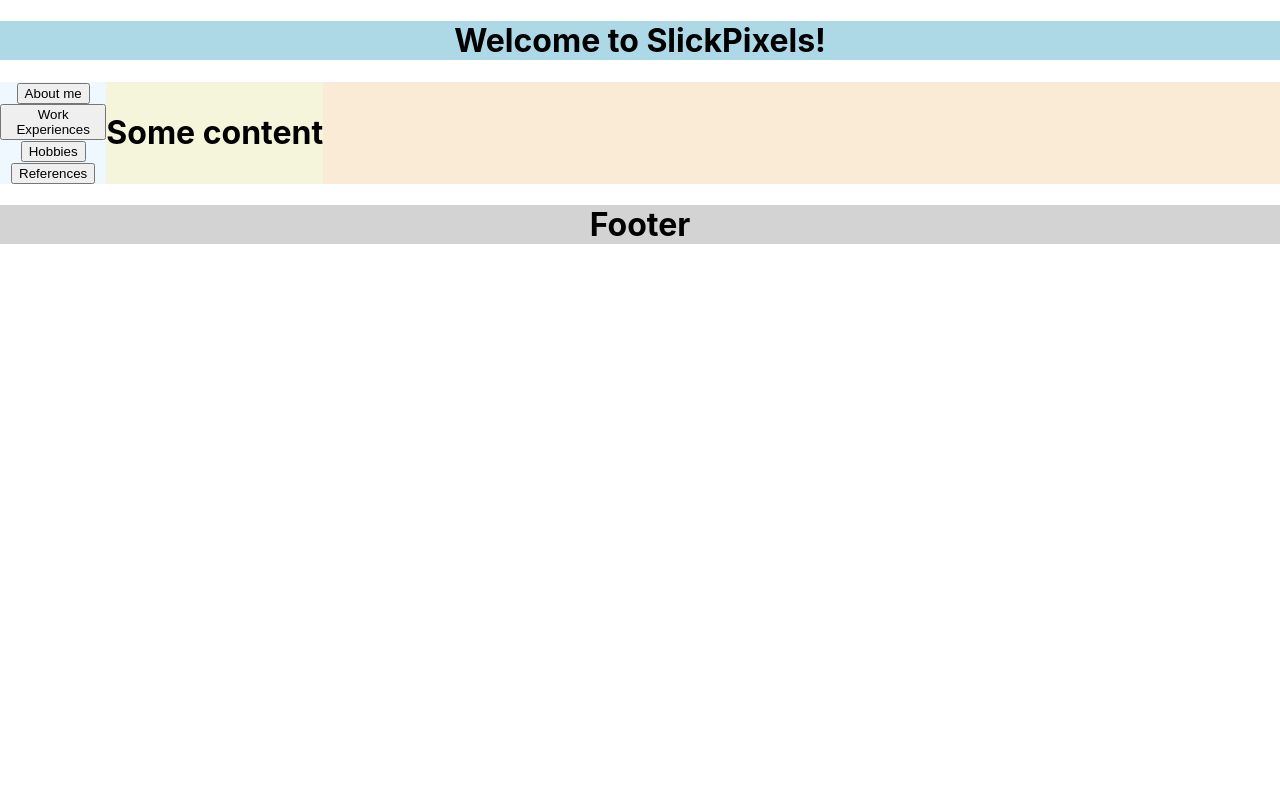
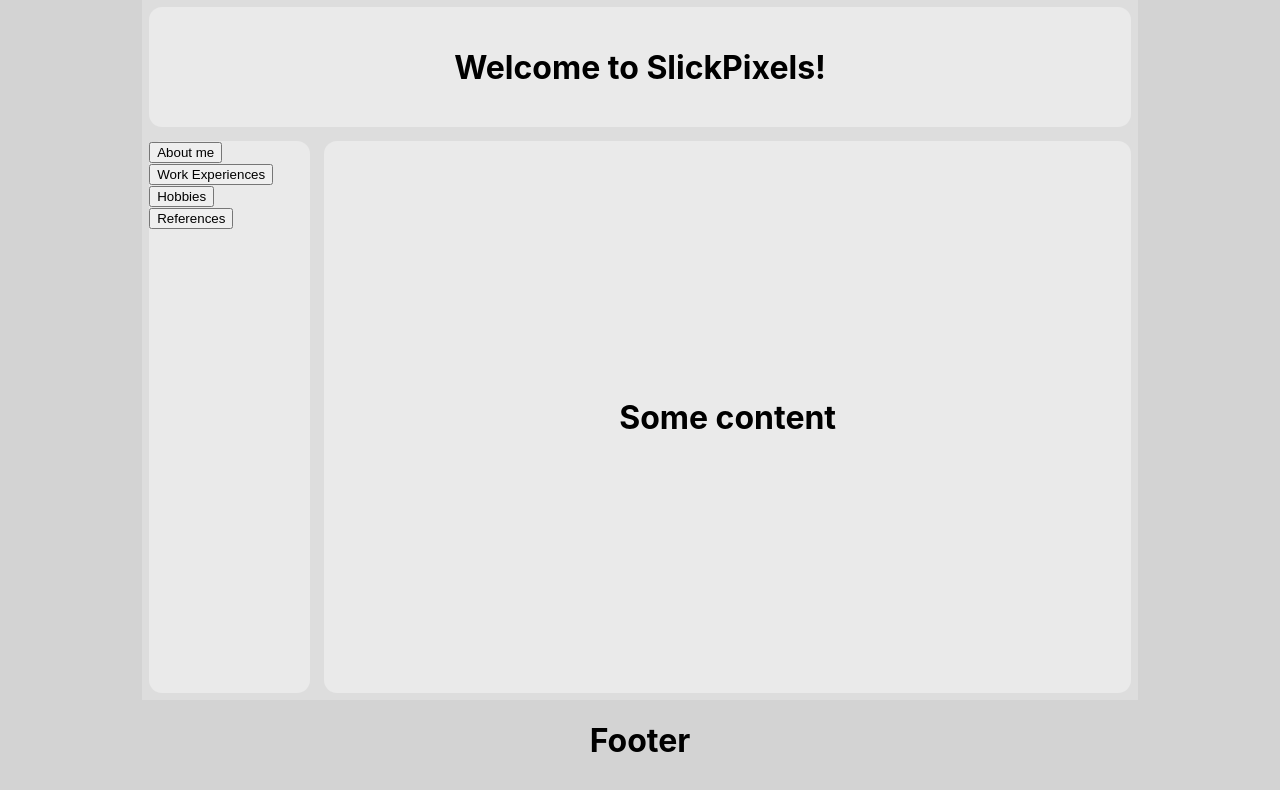
Before and after one commit to siddharthcmdz/slickpixels, a React (Create React App) app: page / in a window 1280 px wide. Shown: the top 790 px of the page. Built offline with nearby package versions, Linux system fonts and the light colour scheme.

Commit message:
setup proper css
added property template to match figma design

```diff
--- a/src/App.css
+++ b/src/App.css
@@ -17,7 +17,6 @@
   background-color: #282c34;
   min-height: 100vh;
   display: flex;
-  flex-direction: column;
   align-items: center;
   justify-content: center;
   font-size: calc(10px + 2vmin);
@@ -28,11 +27,36 @@
   color: #61dafb;
 }
 
-@keyframes App-logo-spin {
+.root {
+  display: flex;
+  height: 100vh;
+  flex-direction: row;
+}
+
+.leftroot {
+  flex: auto;
+  background-color: lightgray;
+}
+
+.middleroot {
+  display: flex;
+  flex: 7;
+  flex-direction: column;
+  /* background-color: lightgray; */
+  background-color: #DDDDDD;
+
+}
+
+.rightroot {
+  flex: auto;
+  background-color: lightgray;
+}
+
+/* @keyframes App-logo-spin {
   from {
     transform: rotate(0deg);
   }
   to {
     transform: rotate(360deg);
   }
-}
+} */
--- a/src/App.js
+++ b/src/App.js
@@ -1,4 +1,4 @@
-import logo from './logo.svg';
+// import logo from './logo.svg';
 import './App.css';
 import SpHeader from './components/SpHeader';
 import SpBody from './components/SpBody';
@@ -7,9 +7,15 @@
 function App() {
   return (
     <div className="App">
-      <SpHeader></SpHeader>
-      <SpBody></SpBody>
-      <SpFooter></SpFooter>
+      <div className="root">
+        <div className="leftroot"></div>
+        <div className="middleroot">
+          <SpHeader></SpHeader>
+          <SpBody></SpBody>
+          <SpFooter></SpFooter>
+        </div>
+        <div className="rightroot"></div>
+      </div>
     </div>
   );
 }
--- a/src/components/componentstyles.css
+++ b/src/components/componentstyles.css
@@ -1,20 +1,30 @@
 .spheader {
-    background-color: lightblue;
+    background-color: #EAEAEA;
+    border-radius: 13px;
+    height: 120px ;
+    /* flex: auto; */
+    justify-content: center;
+    align-items: center;
+    display: flex;
+    margin: 7px;
+
 }
 
 .spbody {
     display: flex;
-    background-color: antiquewhite;
     flex-direction: row;
+    flex: 5;
 }
 
 .spsidebar {
-    background-color: aliceblue;
-    justify-content: center;
-    align-items: center;
-    flex: 0.1;
+    border-radius: 13px;
+    background-color: #EAEAEA;
+    /* justify-content: center; */
+    align-items: start;
     display: flex;
     flex-direction: column;
+    margin: 7px;
+    width: 20%
 }
 
 .spsidebaritem {
@@ -22,12 +32,16 @@
 }
 
 .spcontent {
-    background-color: beige;
+    background-color: #EAEAEA;
     justify-content: center;
     align-items: center;
-    display: inherit;
+    border-radius: 13px;
+    display: flex;
+    width: 100%;
+    margin: 7px;
 }
 
 .spfooter {
     background-color: lightgray;
+    height: 100px
 }
```
Also changed, not shown: src/components/SpHomePage.js (added, +9 -0 lines).
